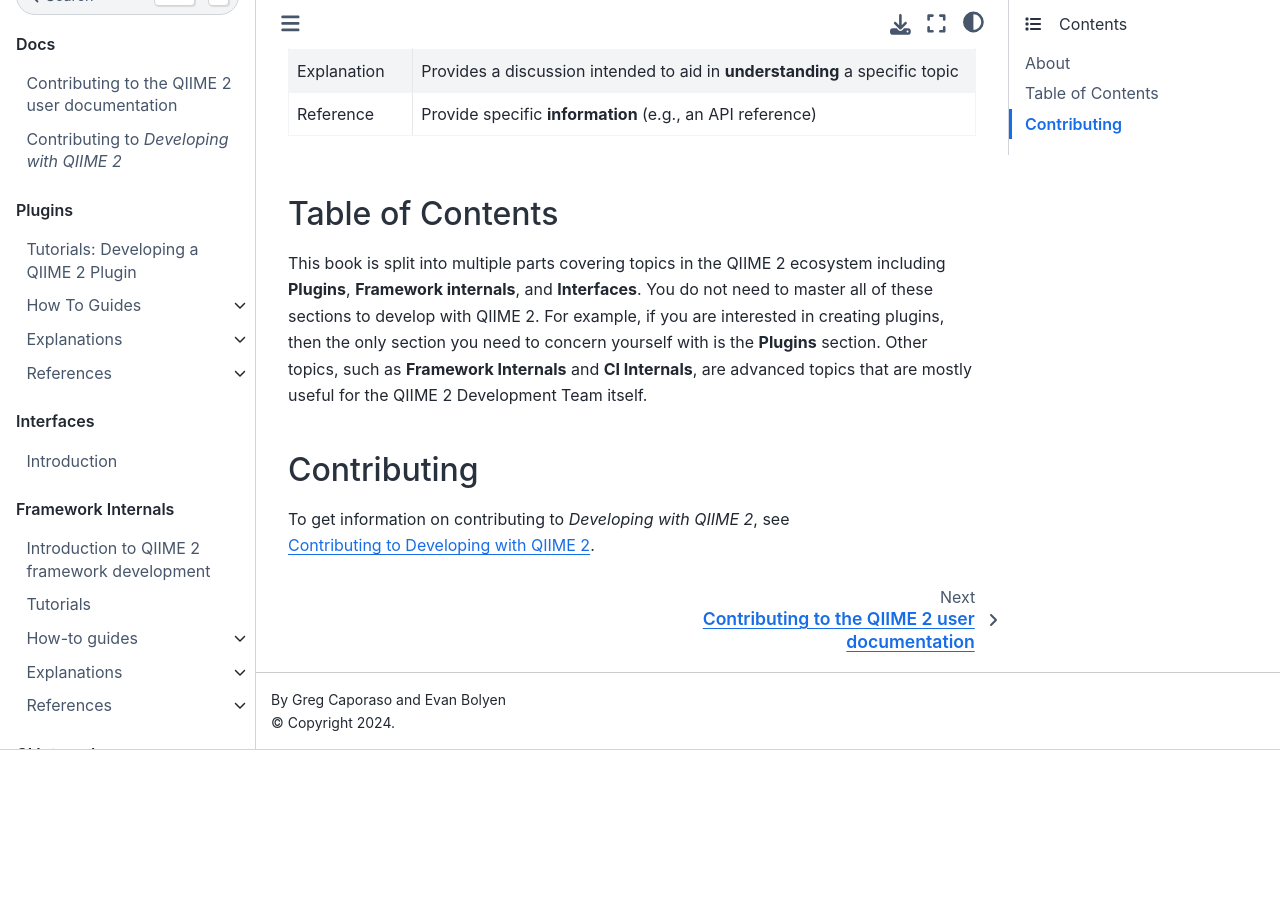
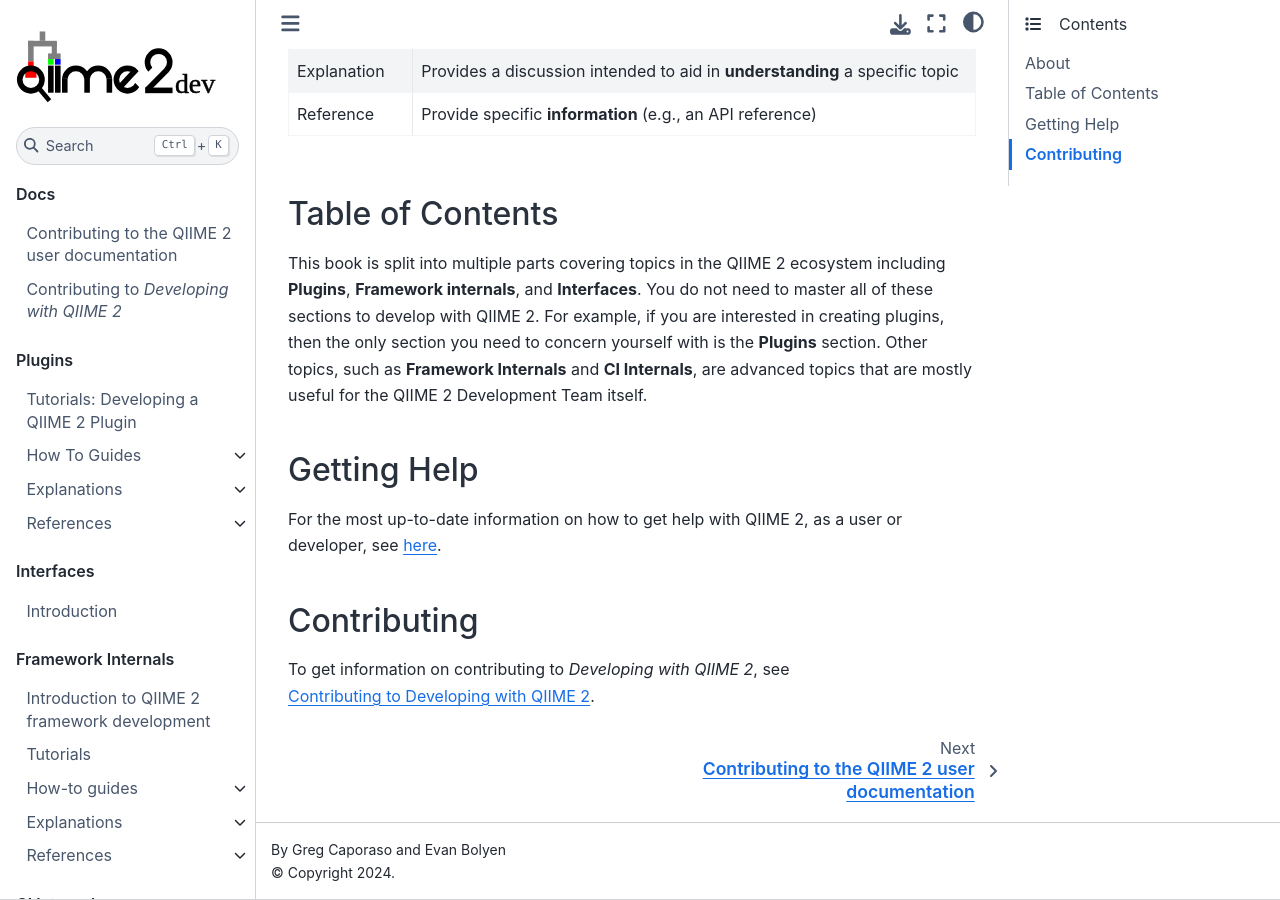
Before and after one commit to caporaso-lab/developing-with-qiime2, a Jupyter Book: the page built from book/intro.md, in a window 1280 px wide and 900 px high, scrolled down 967 px. Built offline with Jupyter Book 1.0.4 settings and Sphinx 7.4.7 and the Sphinx Book theme 1.1.4, drawn with Linux system fonts in a browser that asks for light colours; cross-references to code outside the pages are shown as plain code; before the commit the page ends 1717 px from its top, so only the background shows below that.

Commit message:
add Getting Help section, replacing content from qiime2/dev-docs

```diff
--- a/book/intro.md
+++ b/book/intro.md
@@ -44,5 +44,8 @@ You do not need to master all of these sections to develop with QIIME 2.
 For example, if you are interested in creating plugins, then the only section you need to concern yourself with is the **Plugins** section.
 Other topics, such as **Framework Internals** and **CI Internals**, are advanced topics that are mostly useful for the QIIME 2 Development Team itself.
 
+## Getting Help
+For the most up-to-date information on how to get help with QIIME 2, as a user or developer, see [here](https://github.com/qiime2/.github/blob/main/SUPPORT.md).
+
 ## Contributing
 To get information on contributing to *Developing with QIIME 2*, see [](contributing-to-dwq2).
```
